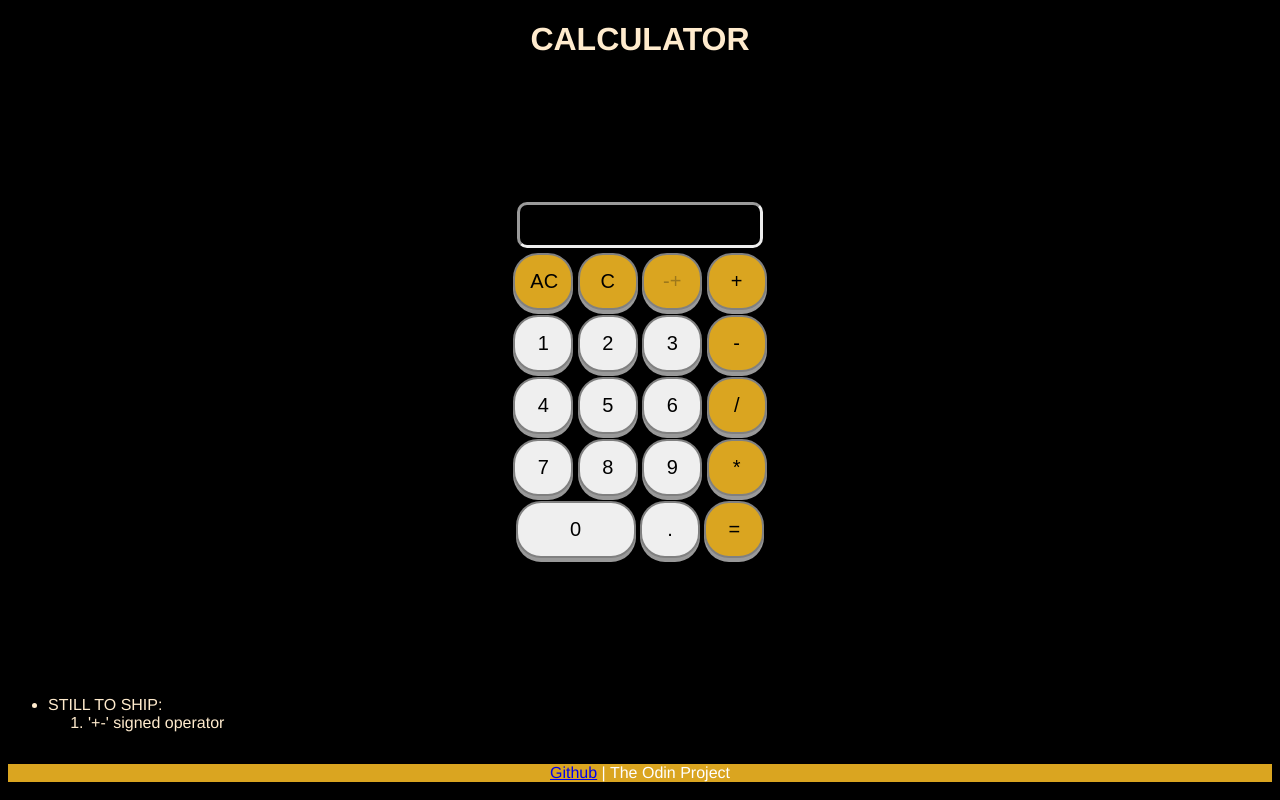
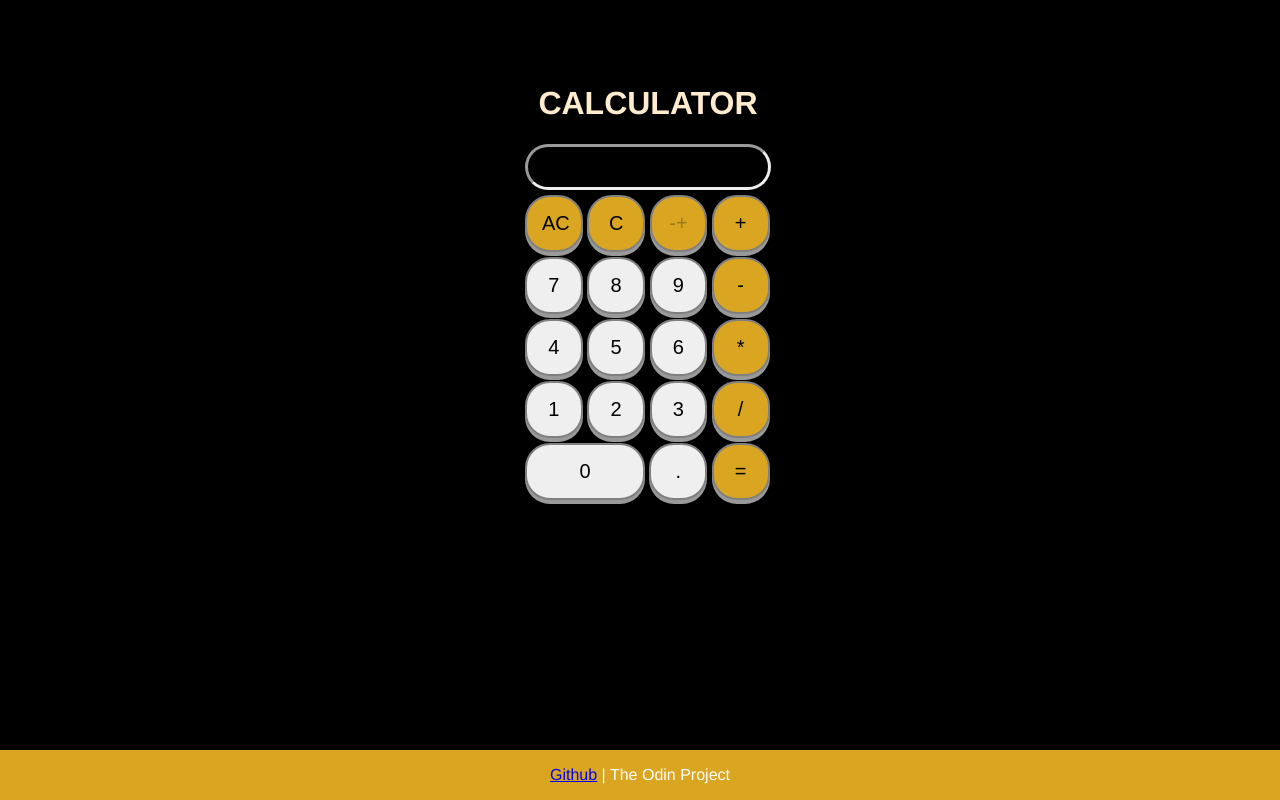
Before and after one commit to ram5shh/calculator, a plain HTML site: page index.html in a window 1280 px wide. Drawn offline with Linux system fonts and the light colour scheme.

Commit message:
disable double tap, added . logic and CSS improvements

```diff
--- a/css/styles.css
+++ b/css/styles.css
@@ -1,40 +1,70 @@
 body{
+    display: flex;
     background-color: black;
     font-family: Helvetica;
+    flex-direction: column;
+    align-items: center;
+    /* justify-content: center; */
+    width: 100%;
+    margin-top: 5%;
 }
 
 h1{
-    position: sticky;
-    top: 0;
-    display: flex;
-    justify-content: center;
+    /* display: flex;
+    position: relative;
+    top: 0; */
     color: blanchedalmond;
+
 }
 
 .content{
     display: flex;
     flex-direction: column;
-    padding: 60px;
-    justify-content: center;
-    align-items: center;
+    /* justify-content: center;
+    align-items: center; */
     grid-row-gap: 5px;
-    height: 60vh;
+    /* height: 60vh; */
+
 }
 
+
+.content-values{
+    white-space: nowrap;
+    overflow: auto;
+}
+
+
+.userentry, .result{
+    display: flex;
+    color: blanchedalmond;
+    font-size: 20px;
+    border-style:inset;
+    border-radius: 30px;
+    width: 220px;
+    justify-content: flex-end;
+    padding: 10px;
+    height: 20px;
+    text-overflow: clip;
+}
 
 button{
     font-size: 20px;
     padding: 15px;
     border-radius: 25px;
-    width: 60px;
+    width: 23.5%;
     box-shadow: 0 4px #999;
     transition-duration: 0.4s;
     border: 2px solid grey;
+
 }
 
 button:hover {
     background-color:#008CBA;
     color: white;
+}
+
+button[class*='operator']{
+    background-color: goldenrod;
 }
 
 
@@ -43,44 +73,16 @@ button:hover {
     justify-content: center;
 }
 
-.content-values{
-    display: flex;
-    flex-direction: column;
-    justify-content: center;
-    align-items: center;
-    white-space: nowrap;
-    overflow: auto;
-}
-.userentry, .result{
-    display: flex;
-    color: blanchedalmond;
-    font-size: 20px;
-    border-style:inset;
-    border-radius: 10px;
-    width: 220px;
-    justify-content: flex-end;
-    padding: 10px;
-    height: 20px;
-    text-overflow: clip;
-}
-
-button[class*='operator']{
-    background-color: goldenrod;
-}
-
-.backlog{
-    display: flex;
-    flex-direction: column;
-    color: blanchedalmond;
-}
-
 
 .footer {
-    position: relative;
+    display: flex;
+    position: fixed;
     left: 0;
     bottom: 0;
     width: 100%;
     background-color: goldenrod;
     color: white;
-    text-align: center;
+    justify-content: center;
+    align-self: flex-end;
+    margin-top: 50px;
   }
--- a/index.html
+++ b/index.html
@@ -4,10 +4,11 @@
 <head>
     <meta charset="UTF-8">
     <meta http-equiv="X-UA-Compatible" content="IE=edge">
-    <meta name="viewport" content="width=device-width, initial-scale=1.0">
+    <meta name="viewport" content="width=device-width, initial-scale=1.0 maximum-scale=1.0 user-scalable=no">
     <title>Calculator</title>
     <link rel="stylesheet" href="./css/styles.css">
     <script src="./script/index.js" defer></script>
+
 </head>
 
 <body>
@@ -24,24 +25,23 @@
             <button class="operator-signed">-+</button>
             <button class="operator-+">+</button>
         </div>
-
-        <div class="row2">
-            <button class="numbers-1">1</button>
-            <button class="numbers-2">2</button>
-            <button class="numbers-3">3</button>
+        <div class="row4">
+            <button class="numbers-7">7</button>
+            <button class="numbers-8">8</button>
+            <button class="numbers-9">9</button>
             <button class="operator--">-</button>
         </div>
         <div class="row3">
             <button class="numbers-4">4</button>
             <button class="numbers-5">5</button>
             <button class="numbers-6">6</button>
+            <button class="operator-*">*</button>
+        </div>
+        <div class="row2">
+            <button class="numbers-1">1</button>
+            <button class="numbers-2">2</button>
+            <button class="numbers-3">3</button>
             <button class="operator-/">/</button>
-        </div>
-        <div class="row4">
-            <button class="numbers-7">7</button>
-            <button class="numbers-8">8</button>
-            <button class="numbers-9">9</button>
-            <button class="operator-*">*</button>
         </div>
         <div class="row5">
             <button class="numbers-zero" style="
@@ -49,22 +49,14 @@
             <button class="dot">.</button>
             <button class="operator-=">=</button>
         </div>
+
+
     </div>
 
-
-    <div class="backlog">
-        <ul>
-            <li>STILL TO SHIP:</li>
-            <ol>
-                <li>'+-' signed operator</li>
-            </ol>
-        </ul>
-    </div>
     <div class="footer">
         <p><a href="https://github.com/ram5shh/calculator" target="_blank">Github</a> | The Odin Project</p>
     </div>
 
-
 </body>
 
 </html>
--- a/script/index.js
+++ b/script/index.js
@@ -38,13 +38,21 @@ let number2 = '';
 let operator = '';
 let prevButtonisOperator = false;
 let finalVal = '';
-
 let previousButtonPressed = '';
 
 const operatorsSymbol = "+-/*="; //operator symbols to check
 
 //DISABLED BUTTONS
 document.querySelector(".operator-signed").disabled = true;
+
+//KEYPRESS SELECTOR
+window.addEventListener('keydown', (e) => {
+    if(e.key !== "Shift") console.log(e.key);
+});
+
+//if user pressed 0 to 9 .
+
+
 
 //MAIN LISTENER FUNCTION
 buttons.forEach(button => button.addEventListener('click', (e) => {
@@ -56,10 +64,11 @@ buttons.forEach(button => button.addEventListener('click', (e) => {
         operator = '';
         scrapArr = []
         prevButtonisOperator = false;
+        previousButtonPressed = ''; //currently logic built only for =
         return;
     }
 
-    //clear previous entry
+    //clear previous number
     if (e.target.outerText === 'C' && scrapArr.length > 0 && prevButtonisOperator == false) {
         scrapArr.pop();
         results.textContent = scrapArr.join('');
@@ -76,9 +85,8 @@ buttons.forEach(button => button.addEventListener('click', (e) => {
         return;
     }
 
-
     else {
-        //operator entered +-/*=
+        //OPERATOR ENTERED +-/*=
         if (operatorsSymbol.includes(e.target.outerText) && prevButtonisOperator == false) {
             if (number1.length == 0) { //will only happen first time
                 number1 = scrapArr.join('');
@@ -98,21 +106,30 @@ buttons.forEach(button => button.addEventListener('click', (e) => {
             //update the operator
             if (e.target.outerText === "=") {
                 operator = '';
+                previousButtonPressed = "="; //assign previous button as =
             }
             else {
                 operator = e.target.outerText;
                 results.textContent += operator; //print operator to the UI
                 prevButtonisOperator = true;
+                previousButtonPressed = ''; //reset the previous button since user pressed a true operator.
+            }
+        }
+        //user entered a number and not operator
+        else if (!operatorsSymbol.includes(e.target.outerText)) {
+            if (e.target.outerText == "." && scrapArr.includes(".")) {
+                return;
             }
 
-            // console.log("inside operator", finalVal, number1, number2, operator);
-        }
+            //user shouldn't enter a number following =. They can either clear screen or continue calculation by
+            //  entering an operator following =. 1+2 = 3 ... / 3 and so on.
+            if (previousButtonPressed == "=") { return; }
 
-        else if (!operatorsSymbol.includes(e.target.outerText)) { //user entered a number and not operator
+
             scrapArr.push(e.target.outerText);
             results.textContent = scrapArr.join('');
             prevButtonisOperator = false;
-            // console.log("outside operator", finalVal, number1, number2, operator);
+            previousButtonPressed = ''; //reset the previous button since user pressed a number.
         }
     }
 }));
```
